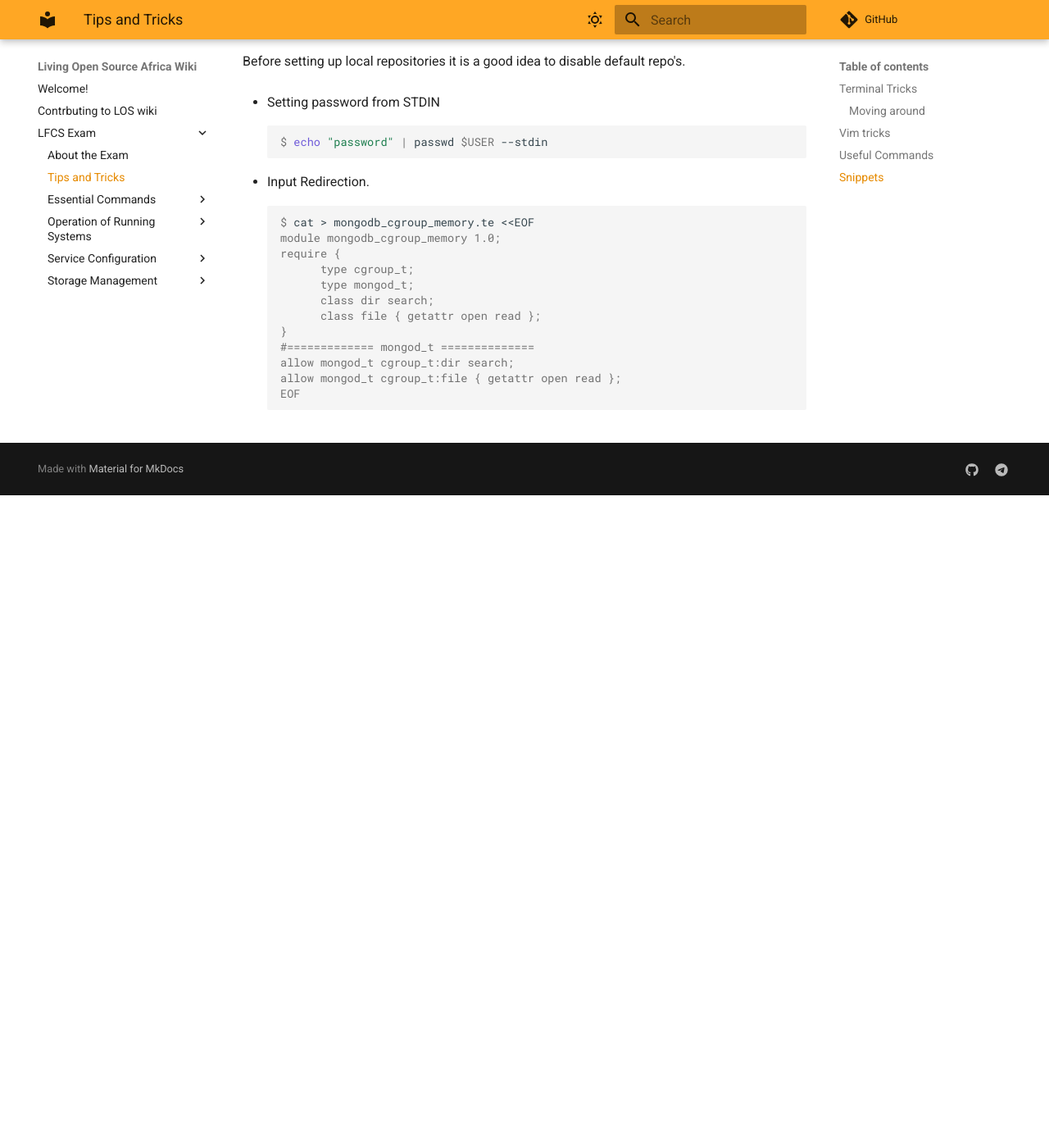
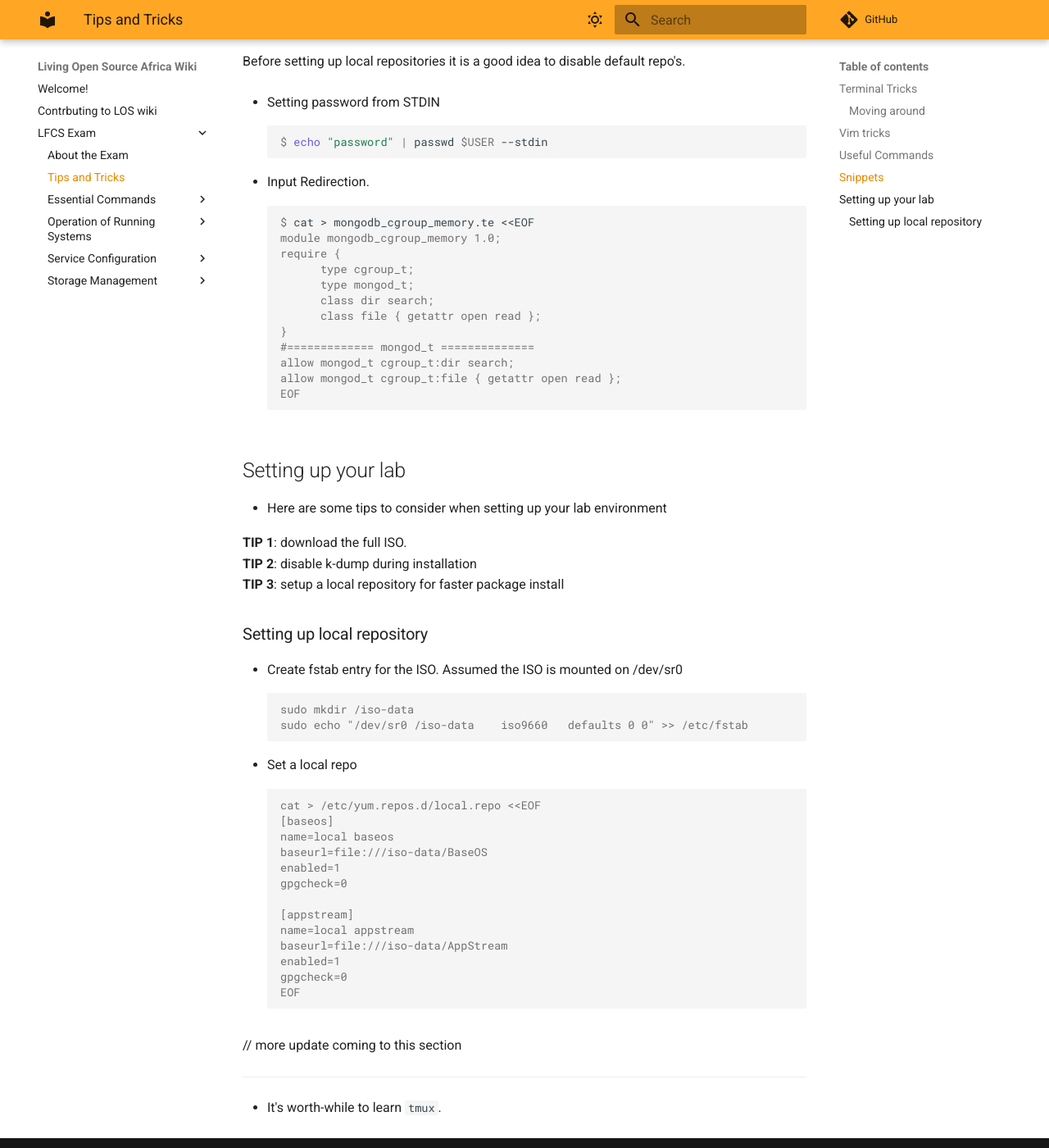
Before and after one commit to living-opensource-africa/wiki, an MkDocs documentation site: the page built from docs/LFCS Exam/tipstricks.md, in a window 1280 px wide and 1400 px high, scrolled down 1529 px. Shown: the whole window at 82% size. Built offline with MkDocs 1.6.1 and Material for MkDocs 9.7.7, drawn with Linux system fonts in a browser that asks for light colours; comment, search, counter and statistics services are not loaded; before the commit the page ends 2133 px from its top, so only the background shows below that; some of the changed text lies outside the part shown.

Commit message:
docs: add setting local repo section

````diff
--- a/docs/LFCS Exam/tipstricks.md
+++ b/docs/LFCS Exam/tipstricks.md
@@ -76,3 +76,40 @@ allow mongod_t cgroup_t:dir search;
 allow mongod_t cgroup_t:file { getattr open read };
 EOF
 ```
+
+## Setting up your lab
+
+- Here are some tips to consider when setting up your lab environment
+
+**TIP 1**: download the full ISO.
+**TIP 2**: disable k-dump during installation
+**TIP 3**: setup a local repository for faster package install
+
+### Setting up local repository
+
+- Create fstab entry for the ISO. Assumed the ISO is mounted on /dev/sr0
+```console
+sudo mkdir /iso-data
+sudo echo "/dev/sr0 /iso-data    iso9660   defaults 0 0" >> /etc/fstab
+```
+- Set a local repo
+```console
+cat > /etc/yum.repos.d/local.repo <<EOF
+[baseos]
+name=local baseos
+baseurl=file:///iso-data/BaseOS
+enabled=1
+gpgcheck=0
+
+[appstream]
+name=local appstream
+baseurl=file:///iso-data/AppStream
+enabled=1
+gpgcheck=0
+EOF
+```
+
+// more update coming to this section
+
+---
+- It's worth-while to learn `tmux`.
````
Also changed, not shown: other parts of docs/LFCS Exam/tipstricks.md (+2 -2 lines).
